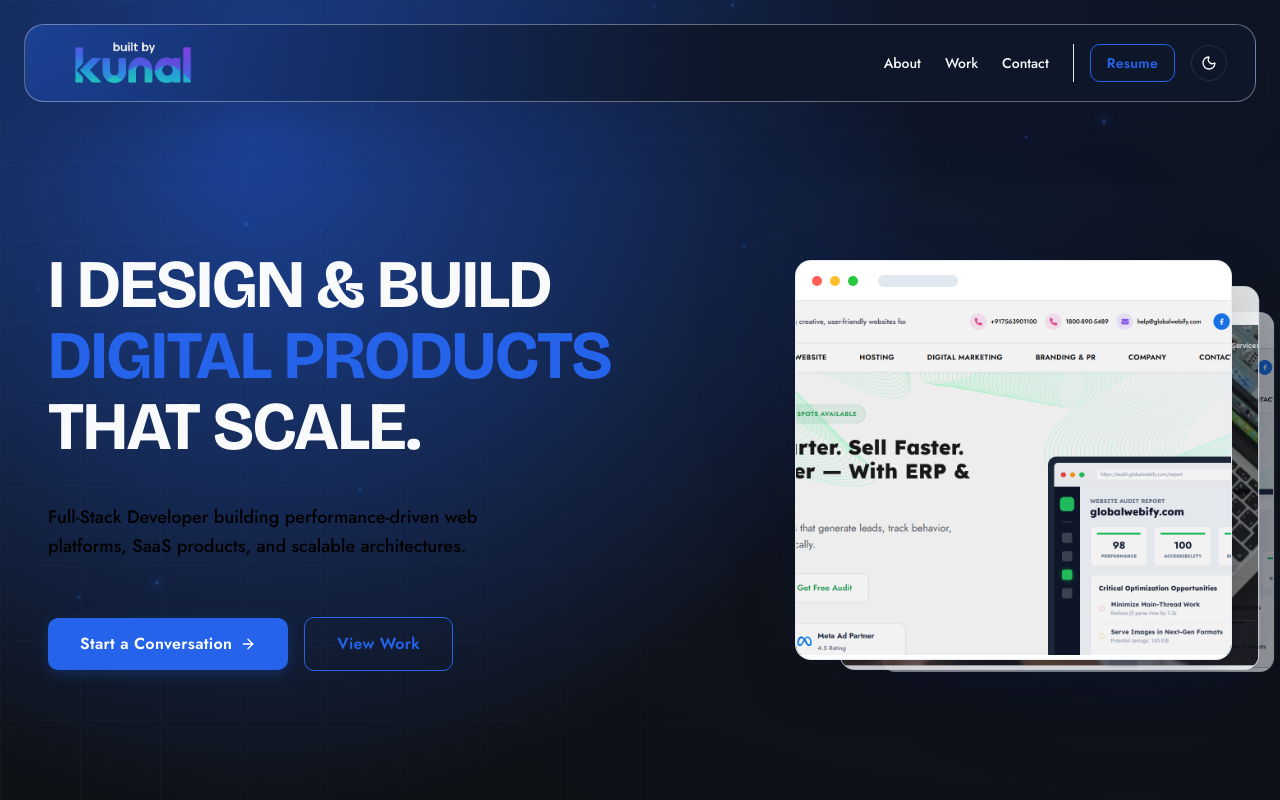
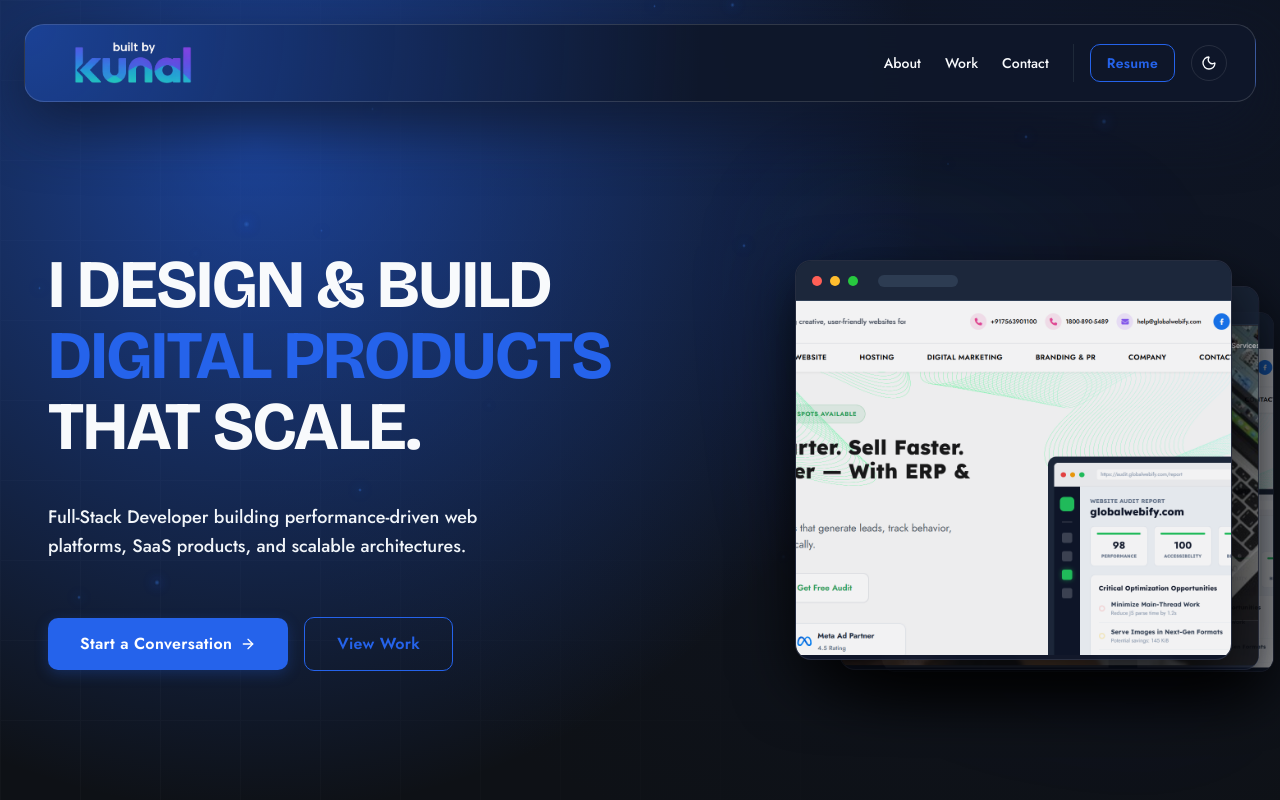
Before and after one commit to KunalBose2772/kunal, a Next.js app: page / in a window 1280 px wide. Shown: the top 800 px of the page. Built offline with nearby package versions, Linux system fonts and the light colour scheme.

Commit message:
fix(theme): configure tailwind v4 class-based dark mode

```diff
--- a/app/globals.css
+++ b/app/globals.css
@@ -1,4 +1,5 @@
 @import "tailwindcss";
+@custom-variant dark (&:is(.dark *));
 
 @theme {
   --font-sans: var(--font-jost), sans-serif;
@@ -141,12 +142,15 @@
     transform: translate3d(0, 0, 0);
     opacity: 0;
   }
+
   10% {
     opacity: 0.45;
   }
+
   60% {
     opacity: 0.6;
   }
+
   100% {
     transform: translate3d(0, -70px, 0);
     opacity: 0;
```
